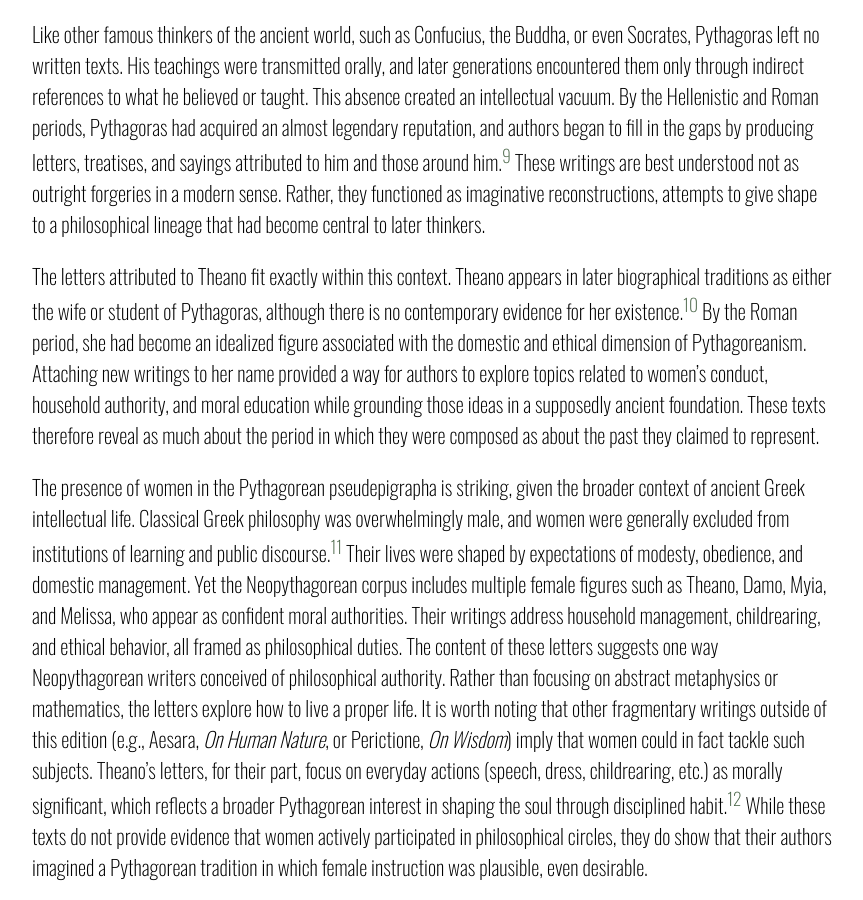
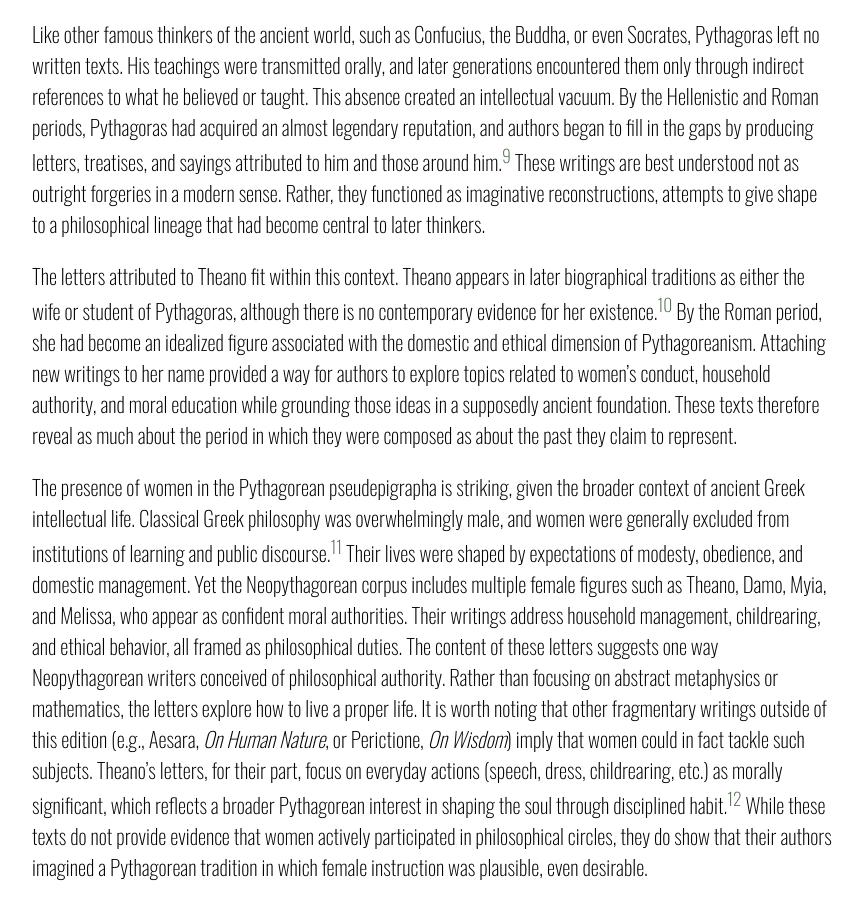
Before and after one commit to smaya-a/pythagorean, a Jekyll site: the page built from index.markdown, in a window 1280 px wide and 900 px high, scrolled down 7398 px. Shown: the whole window, without its empty margins (208-1071 px from the left). Built offline with Jekyll 4.4.1, drawn with Linux system fonts in a browser that asks for light colours.

Commit message:
Update index.markdown

```diff
--- a/index.markdown
+++ b/index.markdown
@@ -84,7 +84,7 @@ The four letters included in this edition belong to a body of writings known as
 
 Like other famous thinkers of the ancient world, such as Confucius, the Buddha, or even Socrates, Pythagoras left no written texts. His teachings were transmitted orally, and later generations encountered them only through indirect references to what he believed or taught. This absence created an intellectual vacuum. By the Hellenistic and Roman periods, Pythagoras had acquired an almost legendary reputation, and authors began to fill in the gaps by producing letters, treatises, and sayings attributed to him and those around him.[^3] These writings are best understood not as outright forgeries in a modern sense. Rather, they functioned as imaginative reconstructions, attempts to give shape to a philosophical lineage that had become central to later thinkers.
 
-The letters attributed to Theano fit exactly within this context. Theano appears in later biographical traditions as either the wife or student of Pythagoras, although there is no contemporary evidence for her existence.[^4] By the Roman period, she had become an idealized figure associated with the domestic and ethical dimension of Pythagoreanism. Attaching new writings to her name provided a way for authors to explore topics related to women’s conduct, household authority, and moral education while grounding those ideas in a supposedly ancient foundation. These texts therefore reveal as much about the period in which they were composed as about the past they claimed to represent.
+The letters attributed to Theano fit  within this context. Theano appears in later biographical traditions as either the wife or student of Pythagoras, although there is no contemporary evidence for her existence.[^4] By the Roman period, she had become an idealized figure associated with the domestic and ethical dimension of Pythagoreanism. Attaching new writings to her name provided a way for authors to explore topics related to women’s conduct, household authority, and moral education while grounding those ideas in a supposedly ancient foundation. These texts therefore reveal as much about the period in which they were composed as about the past they claim to represent.
 
 The presence of women in the Pythagorean pseudepigrapha is striking, given the broader context of ancient Greek intellectual life. Classical Greek philosophy was overwhelmingly male, and women were generally excluded from institutions of learning and public discourse.[^5] Their lives were shaped by expectations of modesty, obedience, and domestic management. Yet the Neopythagorean corpus includes multiple female figures such as Theano, Damo, Myia, and Melissa, who appear as confident moral authorities. Their writings address household management, childrearing, and ethical behavior, all framed as philosophical duties. The content of these letters suggests one way Neopythagorean writers conceived of philosophical authority. Rather than focusing on abstract metaphysics or mathematics, the letters explore how to live a proper life. It is worth noting that other fragmentary writings outside of this edition (e.g., Aesara, _On Human Nature_, or Perictione, _On Wisdom_) imply that women could in fact tackle such subjects. Theano’s letters, for their part, focus on everyday actions (speech, dress, childrearing, etc.) as morally significant, which reflects a broader Pythagorean interest in shaping the soul through disciplined habit.[^6] While these texts do not provide evidence that women actively participated in philosophical circles, they do show that their authors imagined a Pythagorean tradition in which female instruction was plausible, even desirable.
 
```
